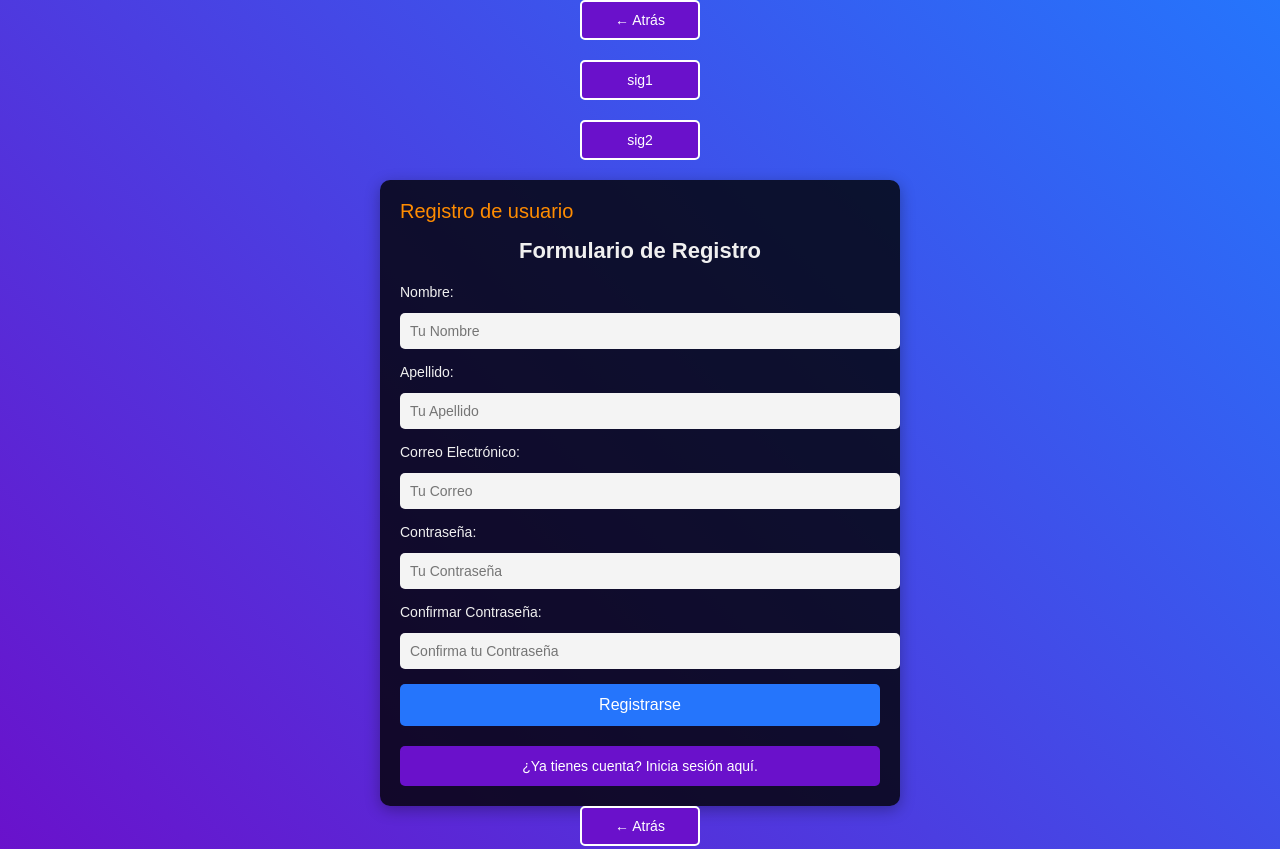
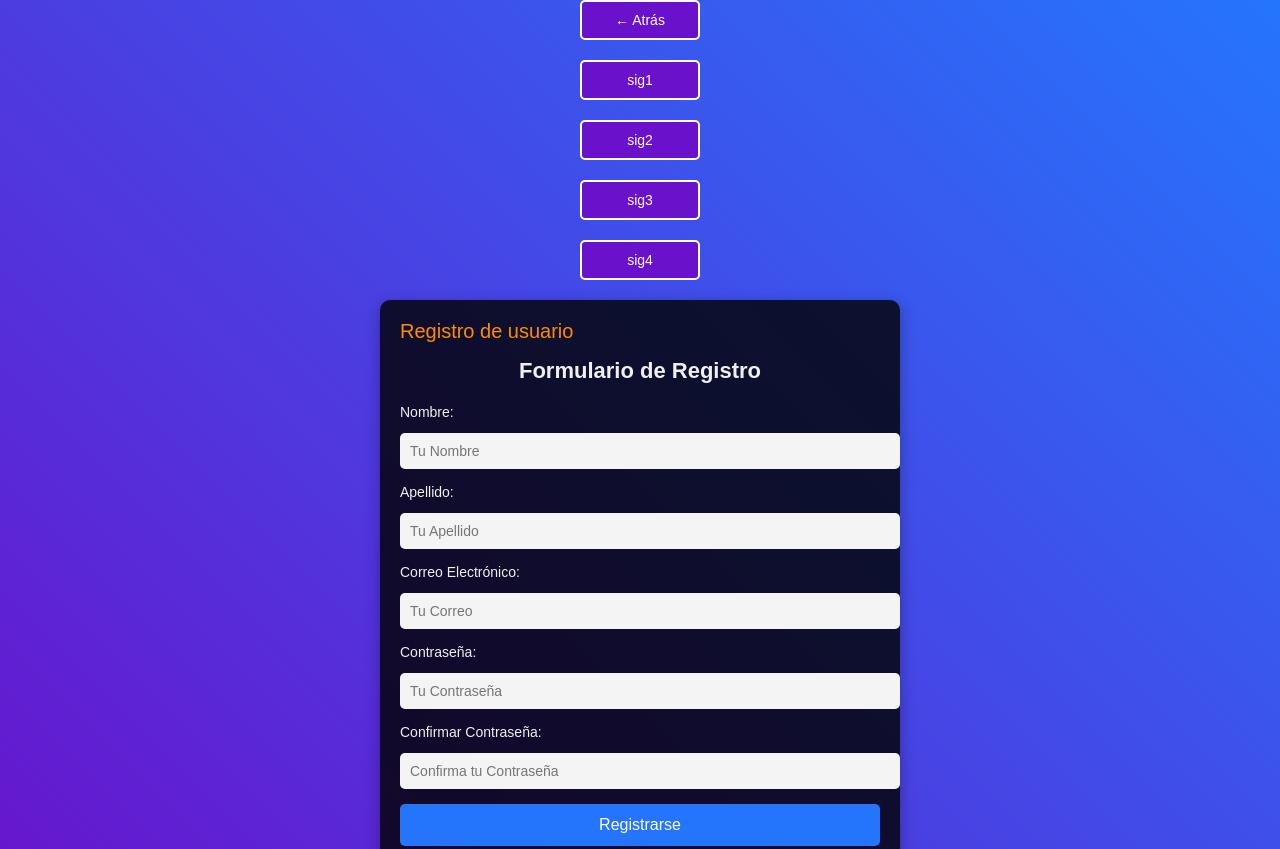
Before and after one commit to webfedey/websitiofede.github.io, a plain HTML site: page index.html in a window 1280 px wide. Shown: the top 849 px of the page. Drawn offline with Linux system fonts and the light colour scheme.

Commit message:
Update index.html

```diff
--- a/index.html
+++ b/index.html
@@ -154,7 +154,12 @@
   <button class="back-button" onclick="window.location.href = 'usuario.html'">
         sig2
     </button>
-
+<button class="back-button" onclick="window.location.href = 'administrador.html'">
+        sig3
+    </button>
+<button class="back-button" onclick="window.location.href = 'aguerrar.html'">
+        sig4
+</button>
     <!-- Formulario de Registro -->
     <div class="wrapper" id="registroForm">
         <p1>Registro de usuario</p1>
```
